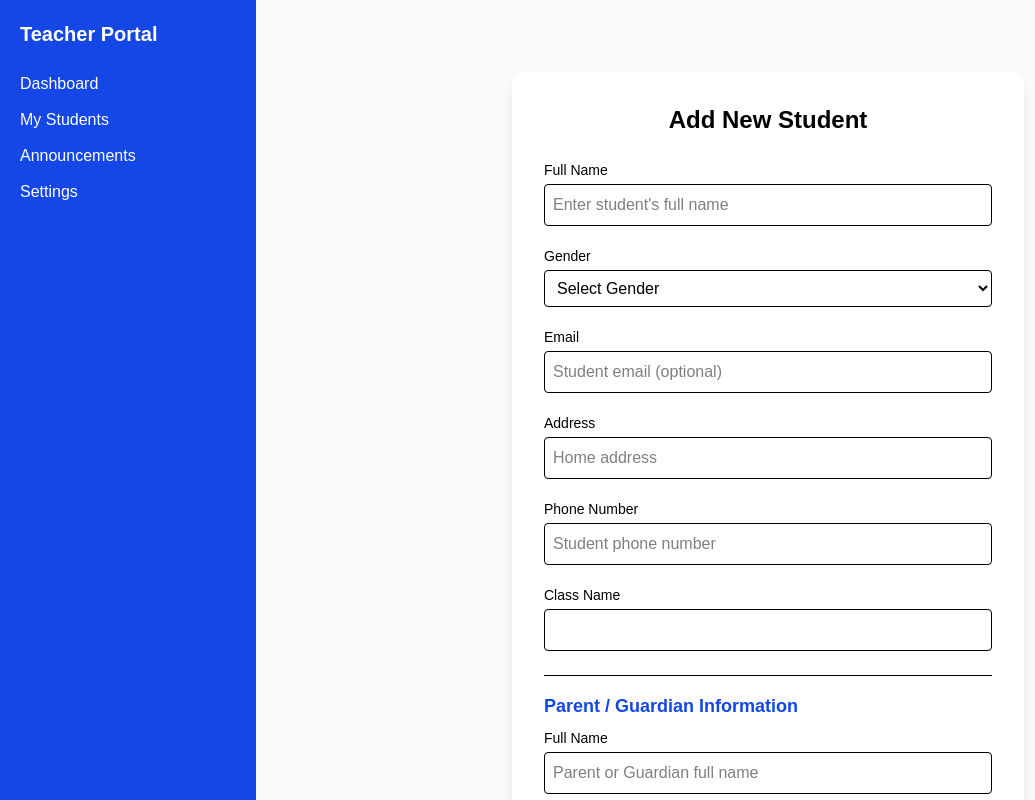
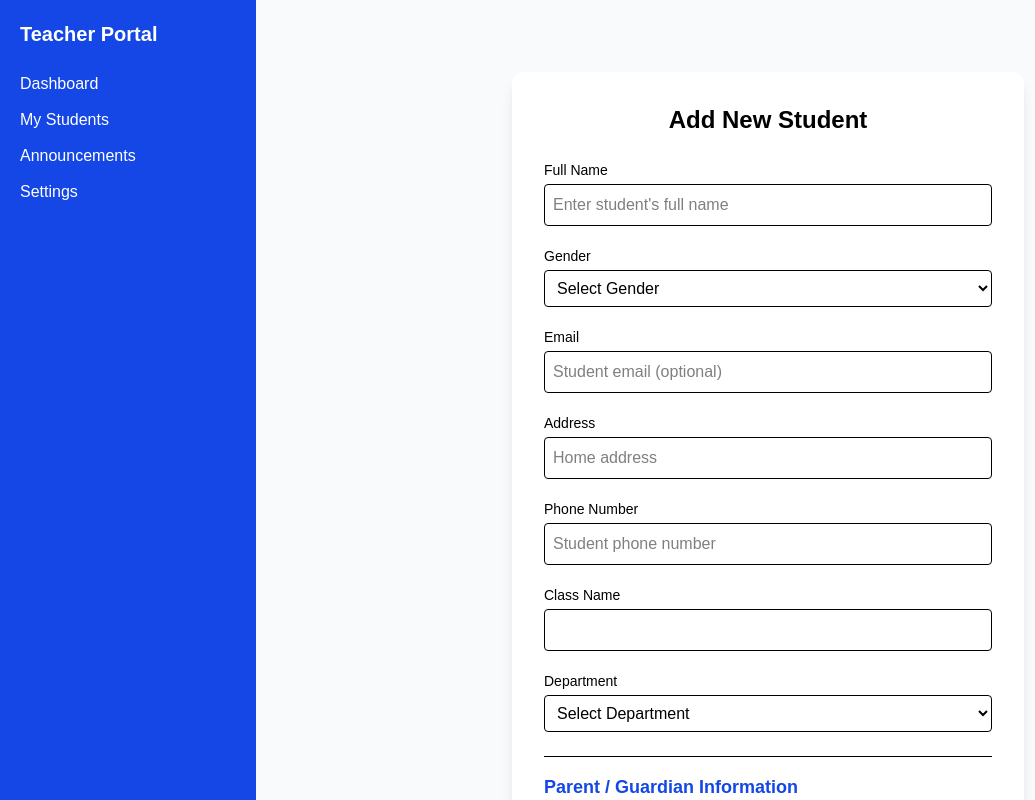
Before and after one commit to CodeNova5/School-Hub, a Next.js app: page /teacher/addstudents in a window 1280 px wide. Shown: the top 800 px of the page, without its empty margins (0-1035 px from the left). Built offline with nearby package versions, Linux system fonts and the light colour scheme; no server answers.

Commit message:
added departments

```diff
--- a/app/api/teacher/route.ts
+++ b/app/api/teacher/route.ts
@@ -216,6 +216,7 @@ export async function POST(req: Request) {
         address,
         phone,
         className,
+        department,
         parentName,
         parentPhone,
         parentEmail,
@@ -261,6 +262,7 @@ export async function POST(req: Request) {
         address,
         phone,
         className,
+        department,
         parentName,
         parentPhone,
         parentEmail,
@@ -341,32 +343,25 @@ export async function POST(req: Request) {
     // 7️⃣ ADD STUDENT RESULT
     // ===============================
     else if (type === "addResult") {
-      const { studentId, subject, score, grade } = data;
-      if (!studentId || !subject || score === undefined)
-        return NextResponse.json({ success: false, message: "Missing required fields" }, { status: 400 });
-
+      try {
+        const { studentId, results } = data;
         const student = await Student.findById(studentId);
         if (!student)
-        return NextResponse.json({ success: false, message: "Student not found" }, { status: 404 });
+          return NextResponse.json({ success: false, message: "Student not found" });
 
-      if (!student.results) student.results = [];
-
-      // If subject already exists, update it
-      const existing = student.results.find((r: any) => r.subject === subject);
-      if (existing) {
-        existing.score = score;
-        existing.grade = grade;
-      } else {
-        student.results.push({ subject, score, grade });
-      }
-
+        student.results = results;
         await student.save();
 
         return NextResponse.json({
           success: true,
-        message: `✅ ${subject} result saved with grade ${grade}`,
+          message: "Results saved successfully",
         });
+      } catch (err: any) {
+        console.error("Result save error:", err);
+        return NextResponse.json({ success: false, message: err.message }, { status: 500 });
       }
+    }
+
 
 
     // ===============================
--- a/app/teacher/addstudents/page.tsx
+++ b/app/teacher/addstudents/page.tsx
@@ -10,6 +10,7 @@ export default function AddStudentPage() {
     address: "",
     phone: "",
     className: "",
+    department: "",
     parentName: "",
     parentPhone: "",
     parentEmail: "",
@@ -149,7 +150,20 @@ export default function AddStudentPage() {
           />
 
         </div>
-
+        <div>
+          <label className="block text-sm font-medium mb-1">Department</label>
+          <select
+            name="department"
+            onChange={handleChange}
+            required
+            className="w-full border rounded p-2"
+          >
+            <option value="">Select Department</option>
+            <option>Science</option>
+            <option>Arts</option>
+            <option>Commercial</option>
+          </select>
+        </div>
         {/* Parent / Guardian Info */}
         <div className="mt-6 border-t pt-4">
           <h2 className="text-lg font-semibold mb-2 text-blue-700">
```
Lines whose indentation alone changed are shown as unchanged.
